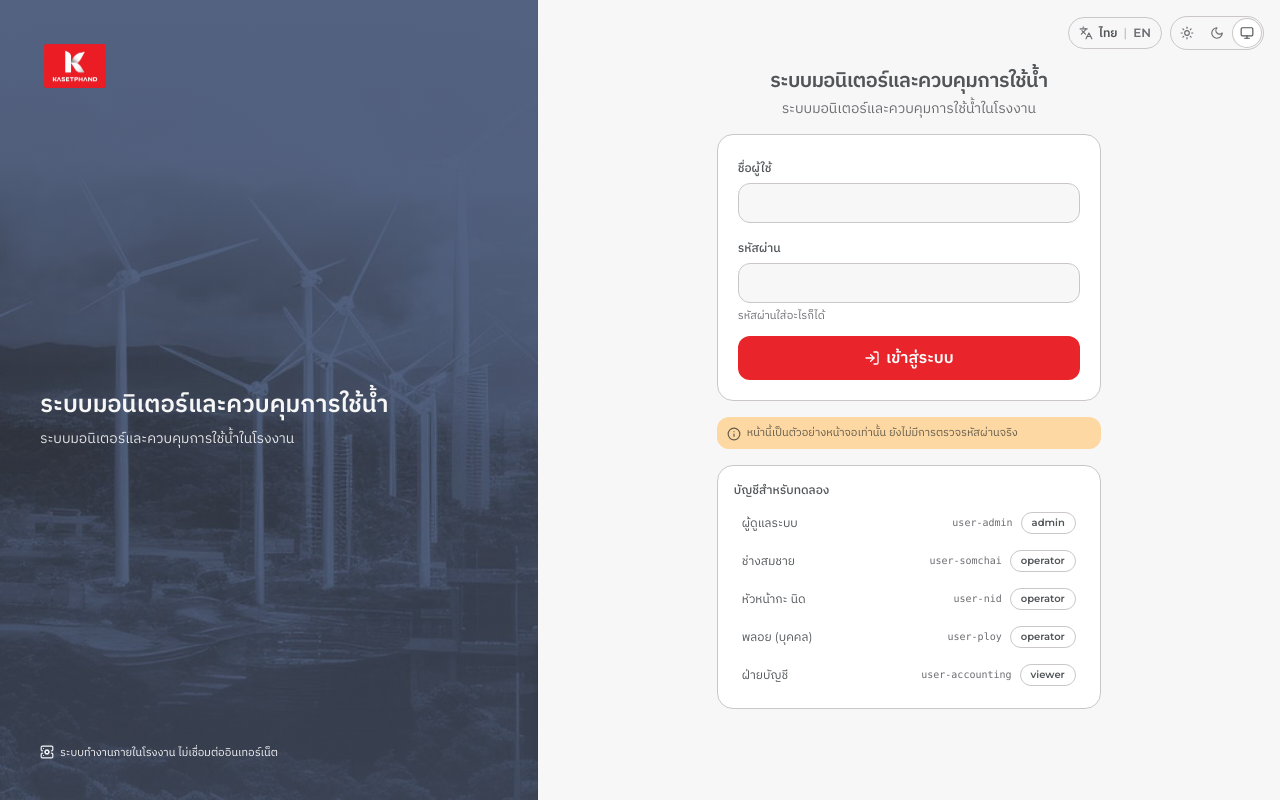
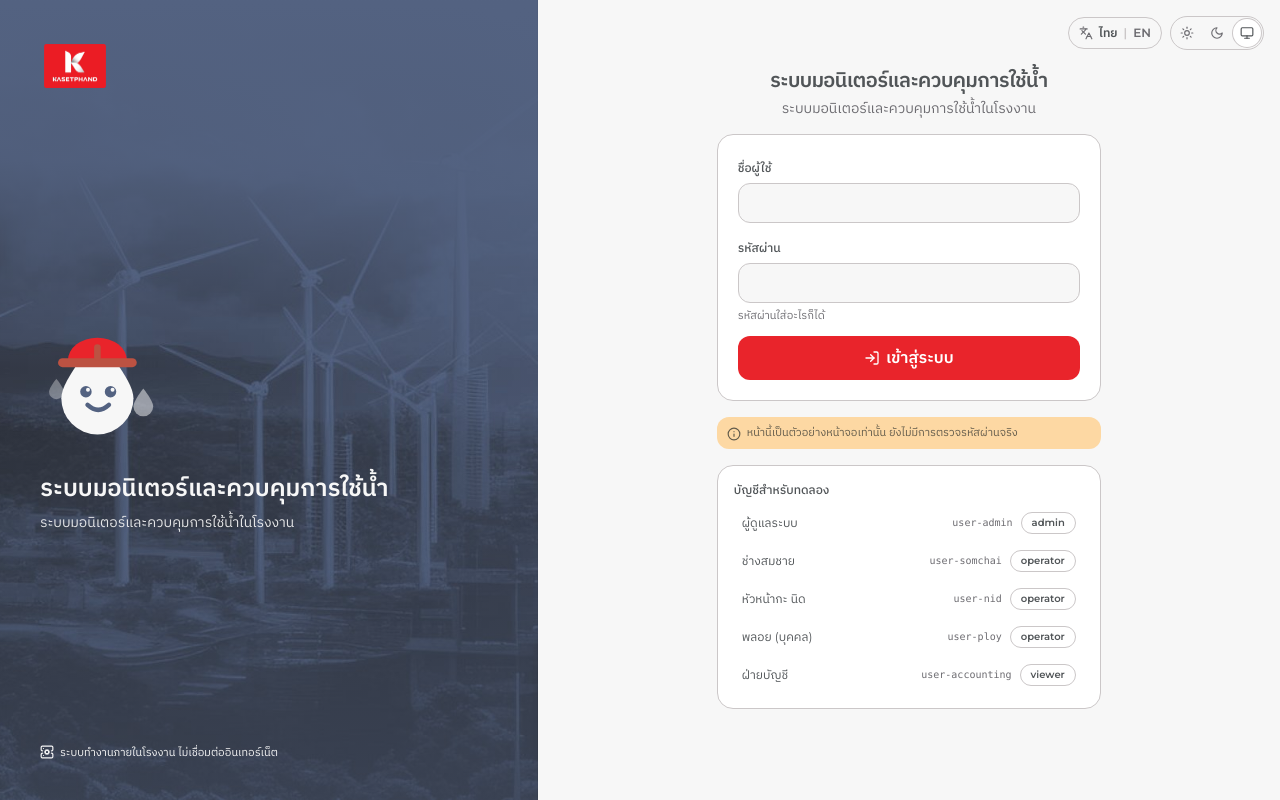
Before and after one commit to Mrbeer19/water-control-dashboard, a Next.js app: page /login in a window 1280 px wide. Built offline with nearby package versions, Linux system fonts and the light colour scheme.

Commit message:
Add site mascot as token-driven SVG

```diff
--- a/app/login/page.tsx
+++ b/app/login/page.tsx
@@ -13,6 +13,7 @@ import { Card, CardContent } from '@/components/ui/card';
 import { LangToggle } from '@/components/layout/lang-toggle';
 import { ThemeToggle } from '@/components/layout/theme-toggle';
 import { BrandLogo } from '@/components/layout/brand-logo';
+import { BrandMascot } from '@/components/layout/brand-mascot';
 
 const INPUT_CLASS =
   'h-10 w-full rounded-control border bg-background px-3 text-sm focus-visible:outline-none focus-visible:ring-2 focus-visible:ring-ring';
@@ -79,9 +80,13 @@ export default function LoginPage(): JSX.Element {
         }}
       >
         <BrandLogo height={44} priority />
-        <div className="space-y-2">
-          <p className="text-2xl font-semibold leading-snug">{t.app.title}</p>
-          <p className="text-sm opacity-90">{t.auth.subtitle}</p>
+        <div className="space-y-5">
+          {/* มาสคอตอยู่คนละมุมกับโลโก้องค์กร ไม่ล้ำ clear space ของโลโก้ (ข้อ 5.2) */}
+          <BrandMascot height={148} />
+          <div className="min-w-0 space-y-2">
+            <p className="text-2xl font-semibold leading-snug">{t.app.title}</p>
+            <p className="text-sm opacity-90">{t.auth.subtitle}</p>
+          </div>
         </div>
         <p className="flex items-center gap-1.5 text-[11px]">
           <ServerCog className="h-3.5 w-3.5" aria-hidden />
--- a/app/not-found.tsx
+++ b/app/not-found.tsx
@@ -1,9 +1,12 @@
 import Link from 'next/link';
 import { Button } from '@/components/ui/button';
+import { BrandMascot } from '@/components/layout/brand-mascot';
 
 export default function NotFound(): JSX.Element {
   return (
     <div className="mx-auto flex max-w-md flex-col items-center gap-4 py-20 text-center">
+      {/* หน้า 404 เป็นพื้นที่ chrome ไม่ใช่พื้นที่ข้อมูล จึงวางมาสคอตได้ */}
+      <BrandMascot height={104} tone="on-surface" withDrops={false} />
       <p className="text-metric-lg tabular text-muted-foreground">404</p>
       <p className="text-sm text-muted-foreground">ไม่พบหน้าที่ต้องการ / Page not found</p>
       <Button asChild>
--- /dev/null
+++ b/components/layout/brand-mascot.tsx
@@ -0,0 +1,95 @@
+import { cn } from '@/lib/utils';
+
+/**
+ * มาสคอตของแดชบอร์ด — "น้องหยด" หยดน้ำใส่หมวกนิรภัย
+ *
+ * ★ วาดเป็น SVG ด้วย semantic token ล้วน ไม่มี hex สักค่า จึงเปลี่ยนตามธีมเองและ
+ *   ผ่านตัวตรวจ `npm run check:colors` เหมือน component อื่น
+ *
+ * ★ ออกแบบใหม่ทั้งหมด ไม่ได้ลอกมาสคอตหยดน้ำใน `water.jpg` ของ template (ข้อ 2 ห้ามลอก)
+ *   ของ template เป็นหยดน้ำฟ้าอ่อนมีแขนขาถือแก้ว ตัวนี้เป็นทรงแบนเรียบ ไม่มีแขนขา
+ *   ใส่หมวกนิรภัยเพื่อโยงกับบริบทโรงงาน
+ *
+ * ★ ใช้ได้เฉพาะพื้นที่ที่เป็น "chrome" เท่านั้น (หน้า login, หน้า 404, empty state)
+ *   **ห้ามวางในพื้นที่ข้อมูล** เพราะหมวกเป็นสีแดง ซึ่งในพื้นที่ข้อมูลสงวนไว้ให้ความหมาย "วิกฤต" (ข้อ 3.3)
+ *
+ * ★ ตัวมาสคอตต้องอยู่นอก clear space ของโลโก้องค์กรเสมอ ห้ามวางติดกันจนดูเป็นชุดเดียว (ข้อ 5.2)
+ */
+/**
+ * ★ ตัวมาสคอตมีสองชุดสี เพราะตัวขาวจะหายไปเลยบนพื้นการ์ดสีขาว
+ *   `on-brand`   — ตัวขาว ใช้บนพื้นสีเข้ม เช่น พาเนลซ้ายของ /login
+ *   `on-surface` — ตัวสีน้ำ ใช้บนพื้นการ์ด/พื้นหน้า ซึ่งเป็นสีขาวในโหมดสว่างและเทาเข้มในโหมดมืด
+ */
+const TONE = {
+  'on-brand': { body: 'fill-info-strong-foreground', face: 'fill-info-strong', faceStroke: 'stroke-info-strong', glint: 'fill-info-strong-foreground' },
+  'on-surface': { body: 'fill-water', face: 'fill-info-strong-foreground', faceStroke: 'stroke-info-strong-foreground', glint: 'fill-info-strong' },
+} as const;
+
+export function BrandMascot({
+  /** ความสูงเป็น px */
+  height = 120,
+  /** ชุดสีตามพื้นที่วาง */
+  tone = 'on-brand',
+  /** แสดงหยดน้ำเล็กสองเม็ดข้าง ๆ (ใช้เมื่อมีพื้นที่กว้างพอ) */
+  withDrops = true,
+  className,
+}: {
+  height?: number;
+  tone?: keyof typeof TONE;
+  withDrops?: boolean;
+  className?: string;
+}): JSX.Element {
+  const width = Math.round((height * 150) / 180);
+  const c = TONE[tone];
+
+  return (
+    <svg
+      viewBox="0 0 150 180"
+      width={width}
+      height={height}
+      className={cn('shrink-0', className)}
+      role="img"
+      aria-hidden
+      focusable="false"
+    >
+      {withDrops && (
+        <>
+          <path
+            d="M126 104 C126 104 138 119 138 126 a12 12 0 1 1 -24 0 C114 119 126 104 126 104 Z"
+            className={c.body}
+            opacity={0.5}
+          />
+          <path
+            d="M20 92 C20 92 29 103 29 108 a9 9 0 1 1 -18 0 C11 103 20 92 20 92 Z"
+            className={c.body}
+            opacity={0.35}
+          />
+        </>
+      )}
+
+      {/* ตัวหยดน้ำ */}
+      <path
+        d="M70 44 C70 44 114 92 114 116 a44 44 0 1 1 -88 0 C26 92 70 44 70 44 Z"
+        className={c.body}
+      />
+
+      {/* หมวกนิรภัย — โดม Cinnabar-500 ปีกและสันหมวก Cinnabar-700 */}
+      <path d="M34 70 a36 28 0 0 1 72 0 Z" className="fill-primary" />
+      <rect x="22" y="67" width="96" height="11" rx="5.5" className="fill-brand-strong" />
+      <rect x="66" y="50" width="8" height="20" rx="4" className="fill-brand-strong" />
+
+      {/* ใบหน้า */}
+      <circle cx="56" cy="108" r="7" className={c.face} />
+      <circle cx="86" cy="108" r="7" className={c.face} />
+      <circle cx="58.5" cy="105.5" r="2.4" className={c.glint} />
+      <circle cx="88.5" cy="105.5" r="2.4" className={c.glint} />
+      <path
+        d="M58 124 q13 12 26 0"
+        strokeWidth={5.5}
+        strokeLinecap="round"
+        fill="none"
+        className={c.faceStroke}
+      />
+    </svg>
+  );
+}
```
Also changed, not shown: 1 other file (tests, documents, lock files or other folders).
